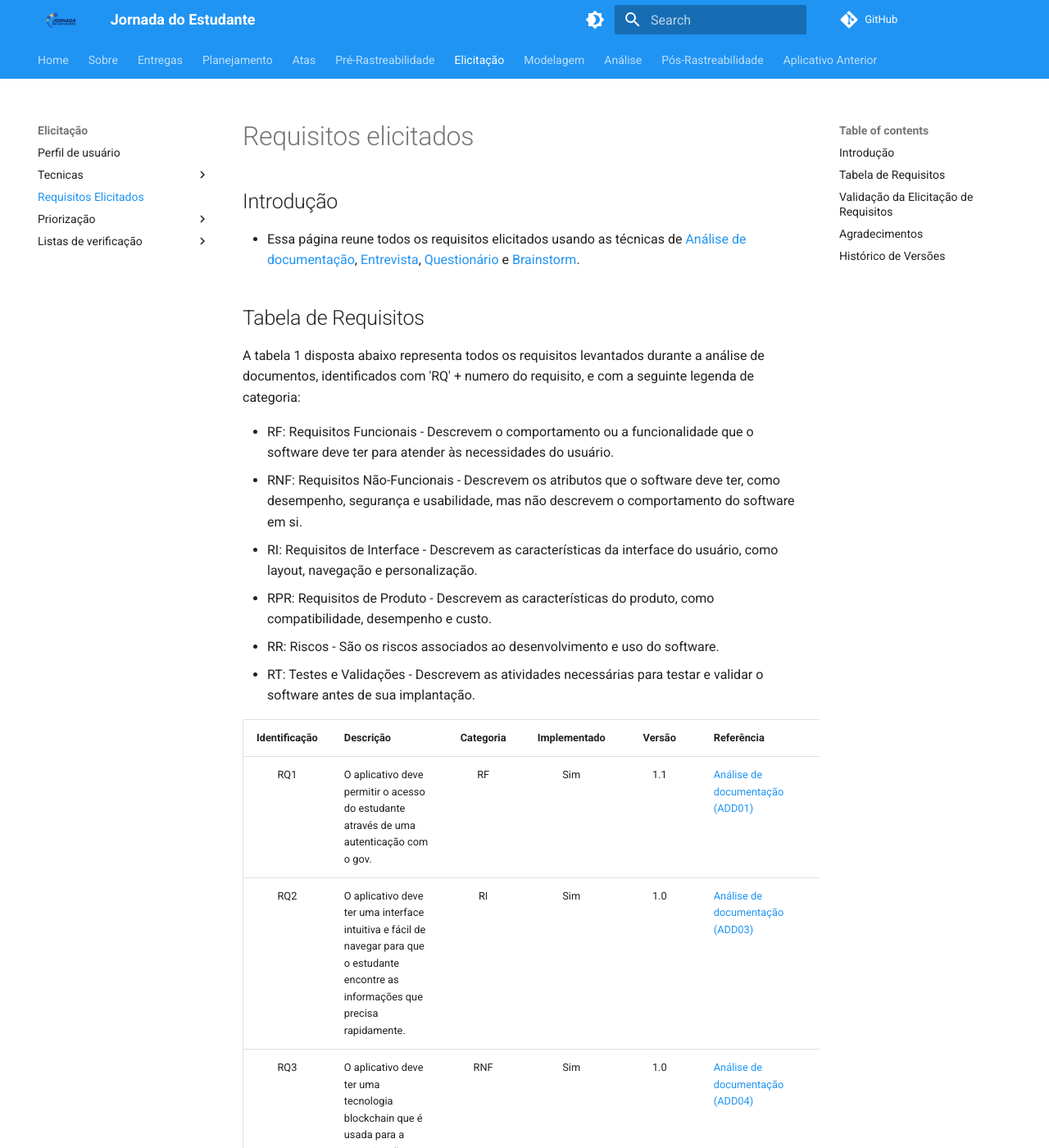
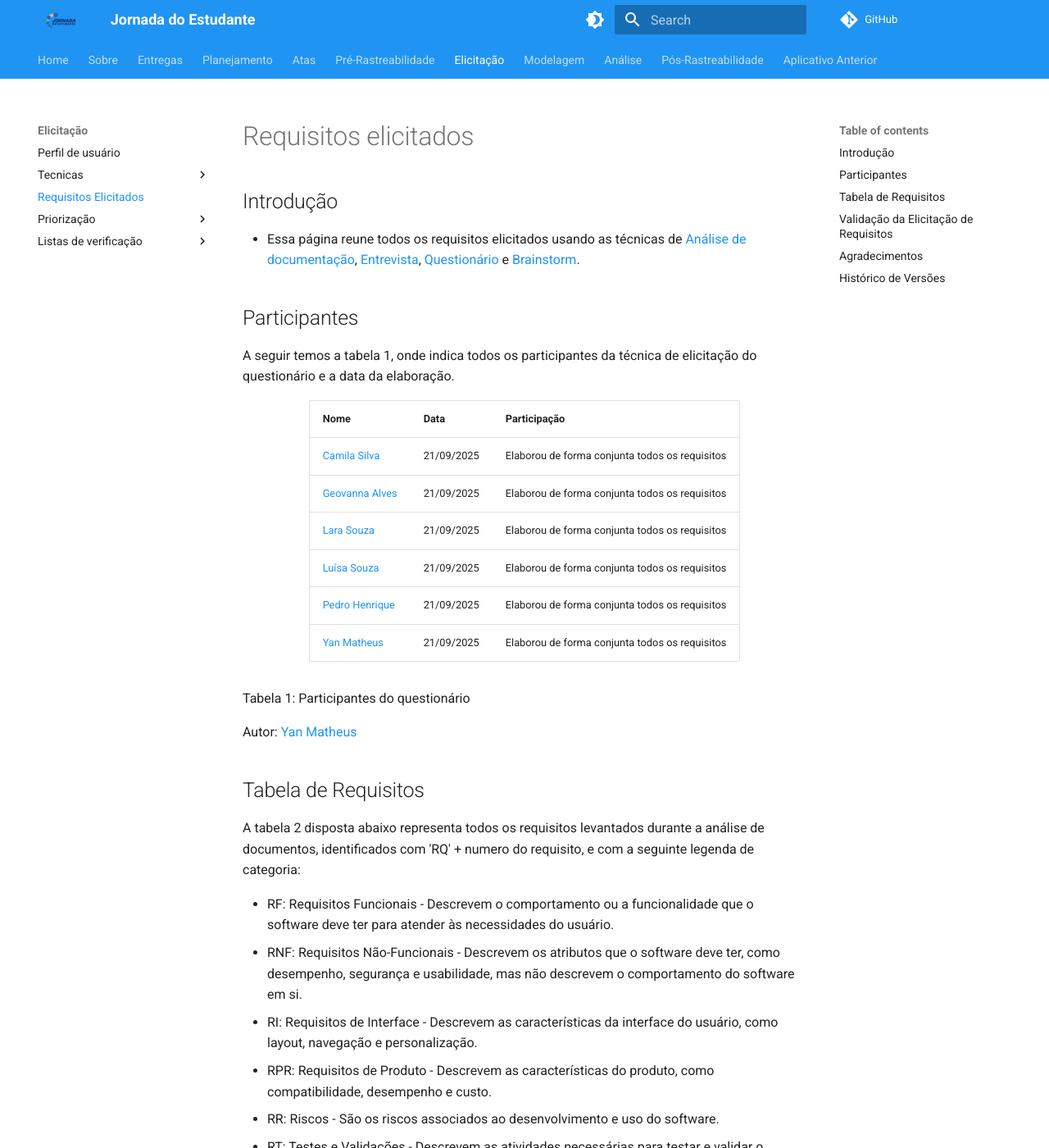
Before and after one commit to Requisitos-de-Software/2025.2-Grupo05, an MkDocs documentation site: the page built from docs/Elicitação/Requisitos-Elicitados.md, in a window 1280 px wide and 1400 px high. Shown: the whole window at 82% size. Built offline with MkDocs 1.6.1 and Material for MkDocs 9.7.7, drawn with Linux system fonts in a browser that asks for light colours; comment, search, counter and statistics services are not loaded; some of the changed text lies outside the part shown.

Commit message:
correcoes nas elicitações

```diff
--- a/docs/Elicitação/Requisitos-Elicitados.md
+++ b/docs/Elicitação/Requisitos-Elicitados.md
@@ -4,9 +4,59 @@
 
 - Essa página reune todos os requisitos elicitados usando as técnicas de [Análise de documentação](./Tecnicas/Analise_docs.md), [Entrevista](./Tecnicas/Entrevista.md), [Questionário](./Tecnicas/Questionário.md) e [Brainstorm](./Tecnicas/Brainstorming.md).
 
+## Participantes
+
+A seguir temos a tabela 1, onde indica todos os participantes da técnica de elicitação do questionário e a data da elaboração.
+
+<div align="center">
+  <table>
+    <thead>
+      <tr>
+        <th>Nome</th>
+        <th>Data</th>
+        <th>Participação</th>
+      </tr>
+    </thead>
+    <tbody>
+      <tr>
+        <td><a href="https://github.com/CamilaSilvaC">Camila Silva</a></td>
+        <td>21/09/2025</td>
+        <td>Elaborou de forma conjunta todos os requisitos</td>
+      </tr>
+        <td><a href="https://github.com/GeovannaUmbelino">Geovanna Alves</a></td>
+        <td>21/09/2025</td>
+        <td>Elaborou de forma conjunta todos os requisitos</td>
+      </tr>
+      <tr>
+        <td><a href="https://github.com/mel14-hub">Lara Souza</a></td>
+        <td>21/09/2025</td>
+        <td>Elaborou de forma conjunta todos os requisitos</td>
+      </tr>
+      <tr>
+        <td><a href="https://github.com/luisa12ll">Luísa Souza</a></td>
+        <td>21/09/2025</td>
+        <td>Elaborou de forma conjunta todos os requisitos</td>
+      </tr>
+      <tr>
+        <td><a href="https://github.com/pedrohpsantos">Pedro Henrique</a></td>
+        <td>21/09/2025</td>
+        <td>Elaborou de forma conjunta todos os requisitos</td>
+      </tr>
+        <td><a href="https://github.com/Yanmatheus0812">Yan Matheus</a></td>
+        <td>21/09/2025</td>
+        <td>Elaborou de forma conjunta todos os requisitos</td>
+      </tr>
+    </tbody>
+  </table>
+</div>
+
+Tabela 1: Participantes do questionário
+
+Autor: [Yan Matheus](https://github.com/Yanmatheus0812)
+
 ## Tabela de Requisitos
 
-A tabela 1 disposta abaixo representa todos os requisitos levantados durante a análise de documentos, identificados com 'RQ' + numero do requisito, e com a seguinte legenda de categoria:
+A tabela 2 disposta abaixo representa todos os requisitos levantados durante a análise de documentos, identificados com 'RQ' + numero do requisito, e com a seguinte legenda de categoria:
 
 - RF: Requisitos Funcionais - Descrevem o comportamento ou a funcionalidade que o software deve ter para atender às necessidades do usuário.
 - RNF: Requisitos Não-Funcionais - Descrevem os atributos que o software deve ter, como desempenho, segurança e usabilidade, mas não descrevem o comportamento do software em si.
@@ -81,7 +131,7 @@ A tabela 1 disposta abaixo representa todos os requisitos levantados durante a a
 |          RQ61 | O aplicativo deve permitir a visualização de ocorrências.                                                                                                                           |    RF     |     Não      |  1.0   | [Brainstorming](./Tecnicas/Brainstorming.md)                                                                                       |
 
 <p style="text-align: center; font-size: 14px;">
-Tabela 1 – Conjunto de requisitos elicitados.<br>
+Tabela 2 – Conjunto de requisitos elicitados.<br>
 Elaboração por <a href="https://github.com/CamilaSilvaC">Camila Silva</a>,
 <a href="https://github.com/GeovannaUmbeliino">Geovanna Alves</a>,
 <a href="https://github.com/mel14-hub">Lara Souza</a>,
@@ -105,9 +155,9 @@ Evitar retrabalho durante as próximas fases do desenvolvimento.
 
 A validação foi realizada por meio de entrevista, onde os requisitos foram apresentados, discutidos e ajustados com base no feedback dos envolvidos.
 
-A Tabela 2 apresenta as informações da etapa de gravação da priorização, como data, hora e local.
+A Tabela 3 apresenta as informações da etapa de gravação da elicitação, como data, hora e local.
 
-Tabela 2:Informações da Gravação.
+Tabela 3: Informações da Gravação.
 
 | Data       | Hora  | Local               |
 | ---------- | ----- | ------------------- |
@@ -137,3 +187,4 @@ Todo o conteúdo apresentado é de autoria do Grupo 05, que assume total respons
 | 1.3    | 30/09/2025 | Adicionando vídeo da validação dos requisitos | [Geovanna Alves](https://github.com/GeovannaUmbelino)                                                                                                                                                                                                                                                      | [Yan Matheus](https://github.com/Yanmatheus0812)      |
 | 1.4    | 28/10/2025 | Ajustando requisito 59 não implementado |[Yan Matheus](https://github.com/Yanmatheus0812)   | [Geovanna Alves](https://github.com/GeovannaUmbelino)     |
 | 1.5    | 31/10/2025 | Ajustando os hiperlinks dos requisitos |  [Geovanna Alves](https://github.com/GeovannaUmbelino)   e  [Camila Silva](https://github.com/CamilaSilvaC)  | [Yan Matheus](https://github.com/Yanmatheus0812)   |
+| 1.6    | 09/10/2025 | Adicionado a tabela de contribuição         | [Yan Matheus](https://github.com/Yanmatheus0812)                                                                                                          | [Geovanna Alves](https://github.com/GeovannaUmbelino) |
```
Also changed, not shown: docs/Elicitação/Priorização/Three_level_scale.md (+0 -6 lines), docs/Elicitação/Tecnicas/Brainstorming.md (+20 -20 lines), docs/Elicitação/Tecnicas/Entrevista.md (+23 -23 lines), docs/Elicitação/Tecnicas/Questionário.md (+8 -3 lines).
